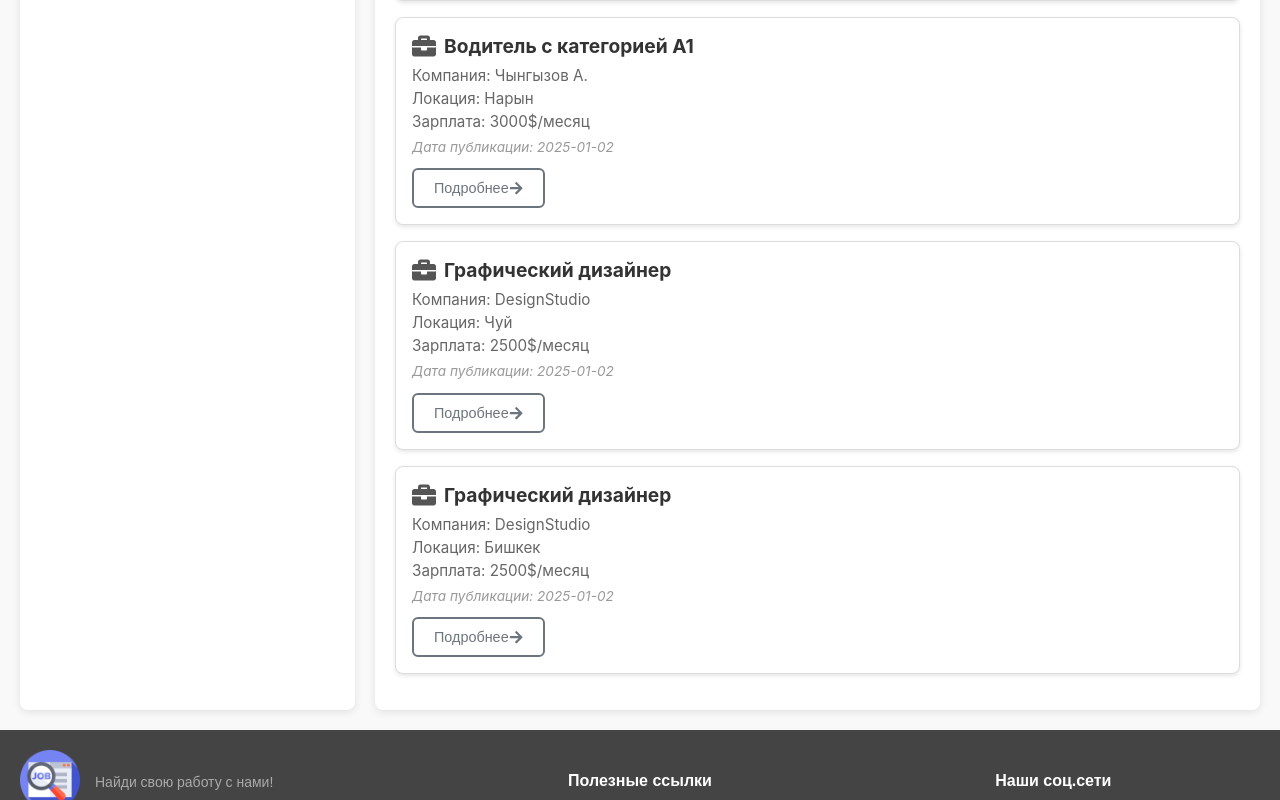
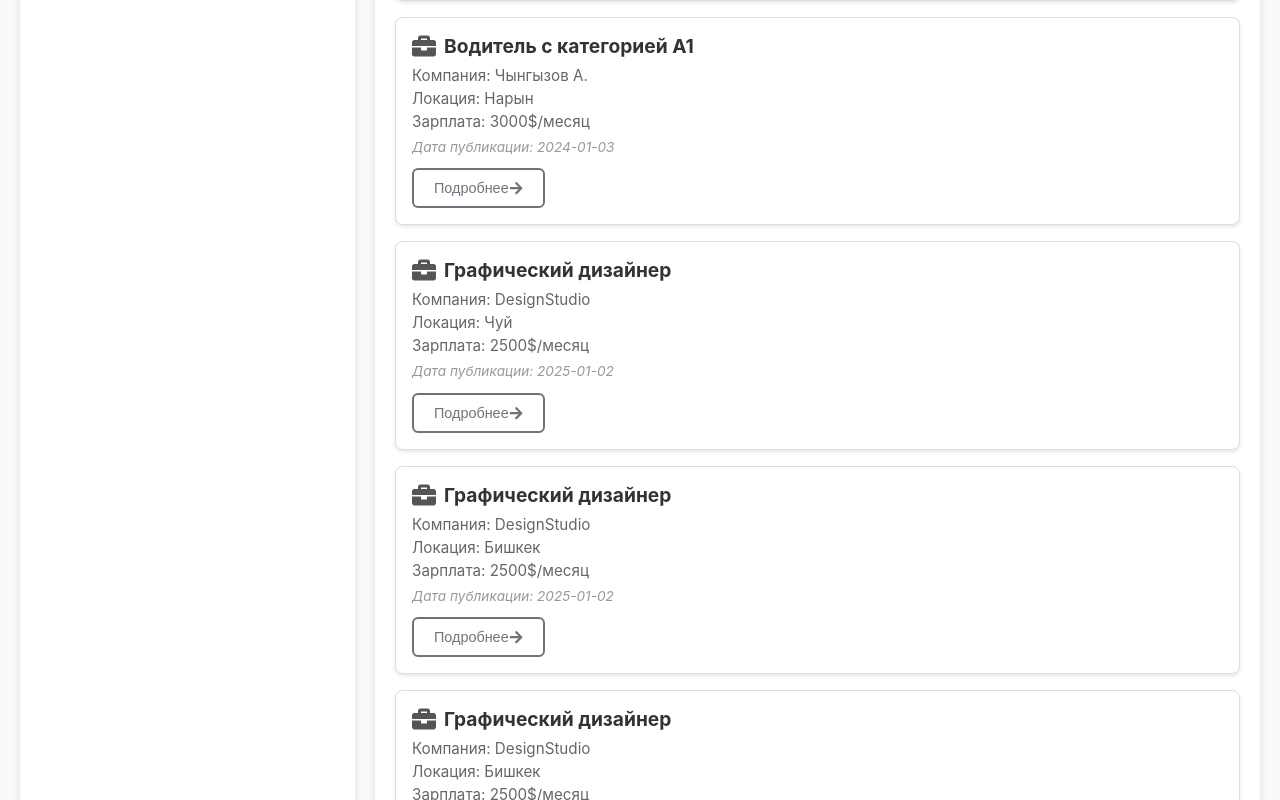
Before and after one commit to Eldar4432/master-thesis, a React (Create React App) app: page / in a window 1280 px wide. Shown: the part 900-1700 px from the top of the page. Built offline with nearby package versions, Linux system fonts and the light colour scheme.

Commit message:
some things

```diff
--- a/src/components/JobList/JobList.jsx
+++ b/src/components/JobList/JobList.jsx
@@ -23,12 +23,26 @@
       company: "Чынгызов А.",
       location: "Нарын",
       salary: "3000$/месяц",
+      datePosted: "2024-01-03",
+    },
+    {
+      title: "Графический дизайнер",
+      company: "DesignStudio",
+      location: "Чуй",
+      salary: "2500$/месяц",
       datePosted: "2025-01-02",
     },
     {
       title: "Графический дизайнер",
       company: "DesignStudio",
-      location: "Чуй",
+      location: "Бишкек",
+      salary: "2500$/месяц",
+      datePosted: "2025-01-02",
+    },
+    {
+      title: "Графический дизайнер",
+      company: "DesignStudio",
+      location: "Бишкек",
       salary: "2500$/месяц",
       datePosted: "2025-01-02",
     },
```
